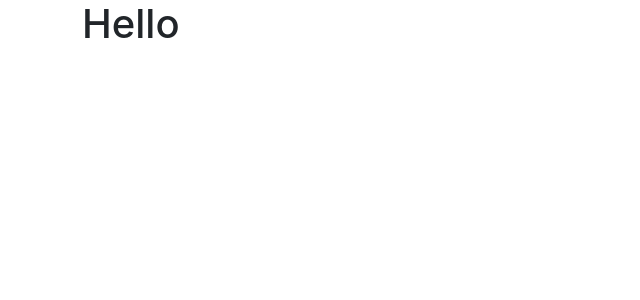
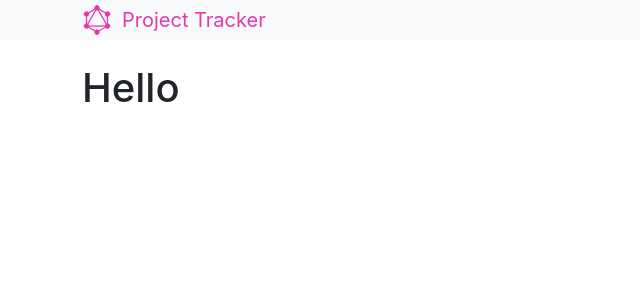
Before and after one commit to ssssuki/ProjectTracker, a React (Create React App) app in the folder client/: page / in a window 1280 px wide. Shown: the top 300 px of the page, without its empty margins (0-640 px from the left). Built offline with nearby package versions, Linux system fonts and the light colour scheme.

Commit message:
Add header

```diff
--- a/client/src/App.js
+++ b/client/src/App.js
@@ -1,8 +1,13 @@
+import Header from "./components/Header";
+
 function App() {
   return (
-    <div className="container">
-      <h1>Hello</h1>
-    </div>
+    <>
+      <Header />
+      <div className="container">
+        <h1>Hello</h1>
+      </div>
+    </>
   );
 }
 
--- a/client/src/components/Header.jsx
+++ b/client/src/components/Header.jsx
@@ -0,0 +1,16 @@
+import logo from './assets/logo.png'
+
+export default function Header() {
+  return (
+    <nav className='navbar bg-light mb-4 p-0'>
+        <div className='container'>
+            <a className='navbar-brand' href='/'>
+                <div className='d-flex'>
+                    <img src={logo} alt='logo' className='mr-2' />
+                    <div>Project Tracker</div>
+                </div>
+            </a>
+        </div>
+    </nav>
+  )
+}
```
